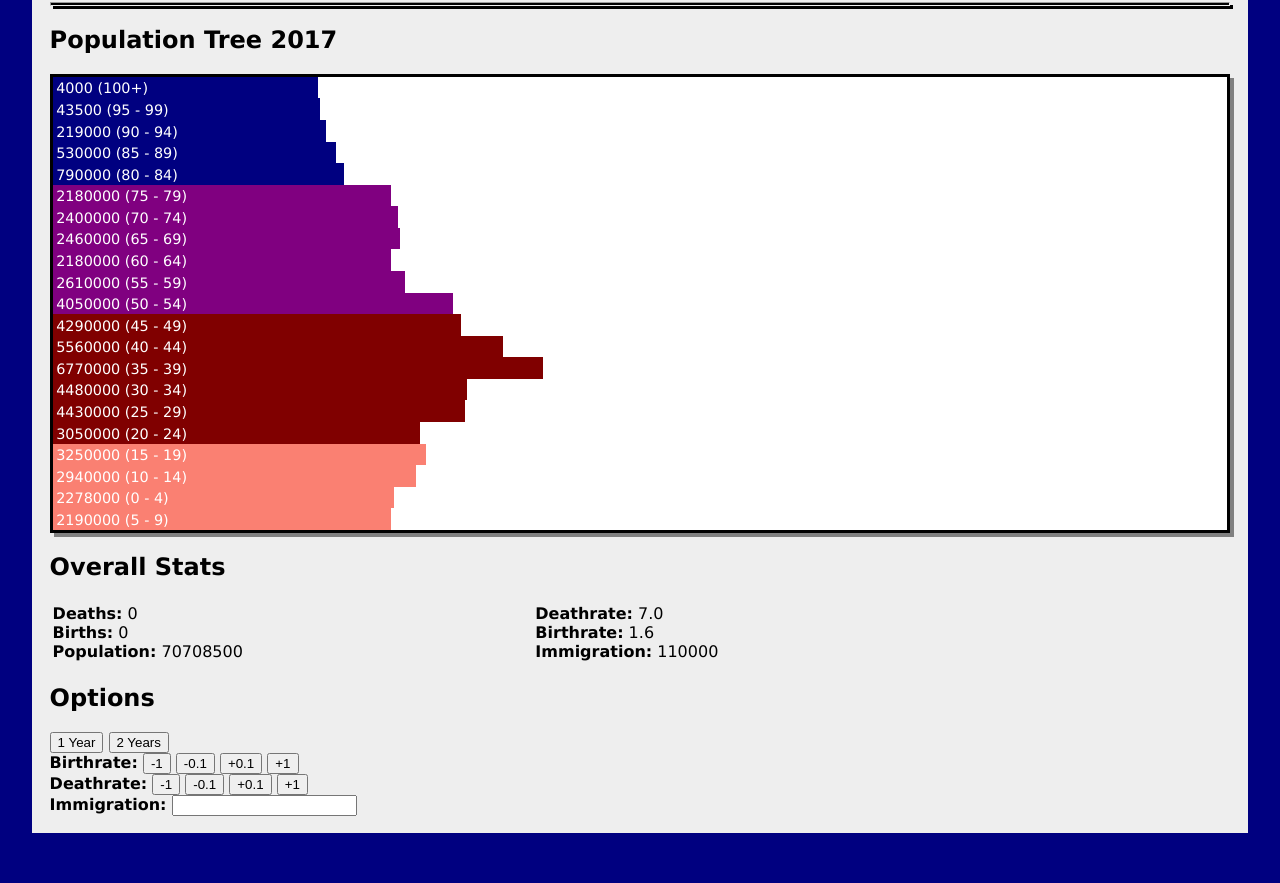
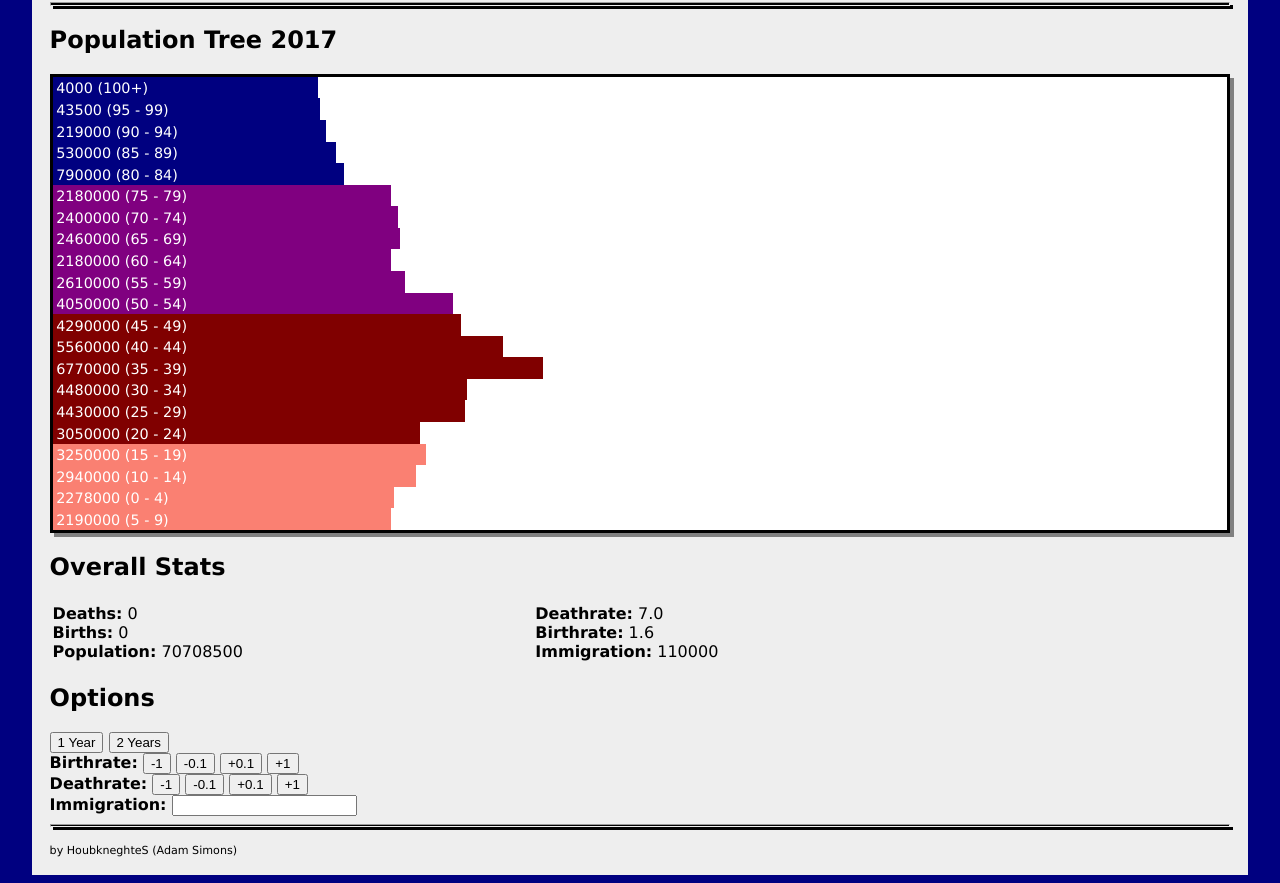
Before and after one commit to HoubkneghteS/Lodtaelorrecner, a plain HTML site: page index.html in a window 1280 px wide. Shown: the part 104-987 px from the top of the page. Before the commit the page ends 945 px from the top, so only its background shows below. Drawn offline with Linux system fonts and the light colour scheme.

Commit message:
adding credit

```diff
--- a/index.html
+++ b/index.html
@@ -65,5 +65,7 @@
 		</main>
 		<div class="side">
 		</div>
+		<hr/>
+		<sub><small>by HoubkneghteS (Adam Simons)</small></sub>
 	</body>
 </html>
```
